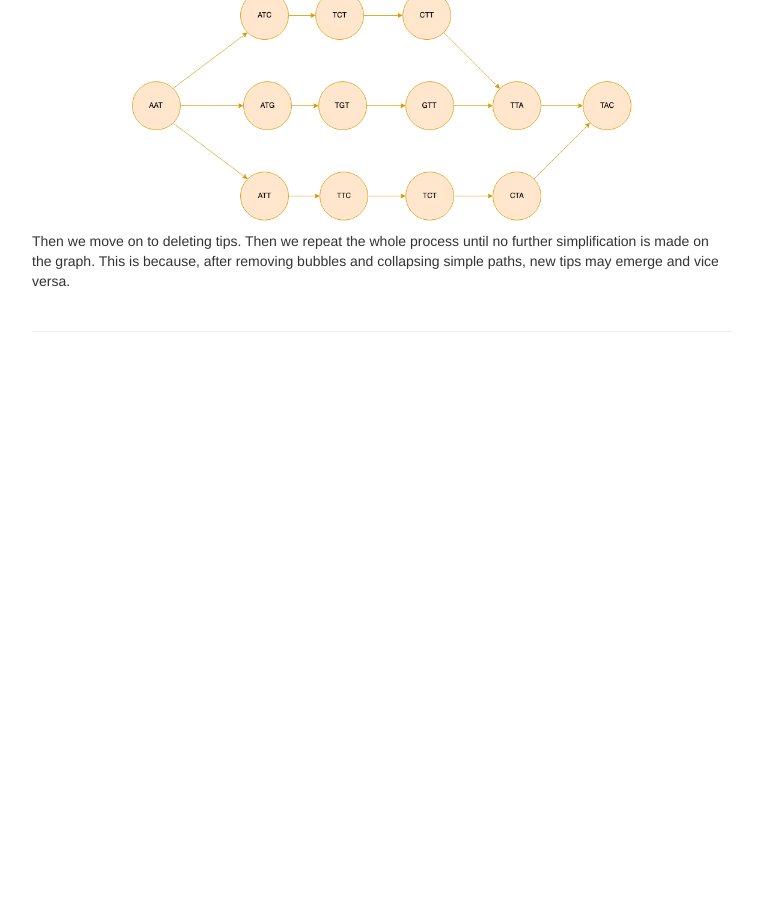
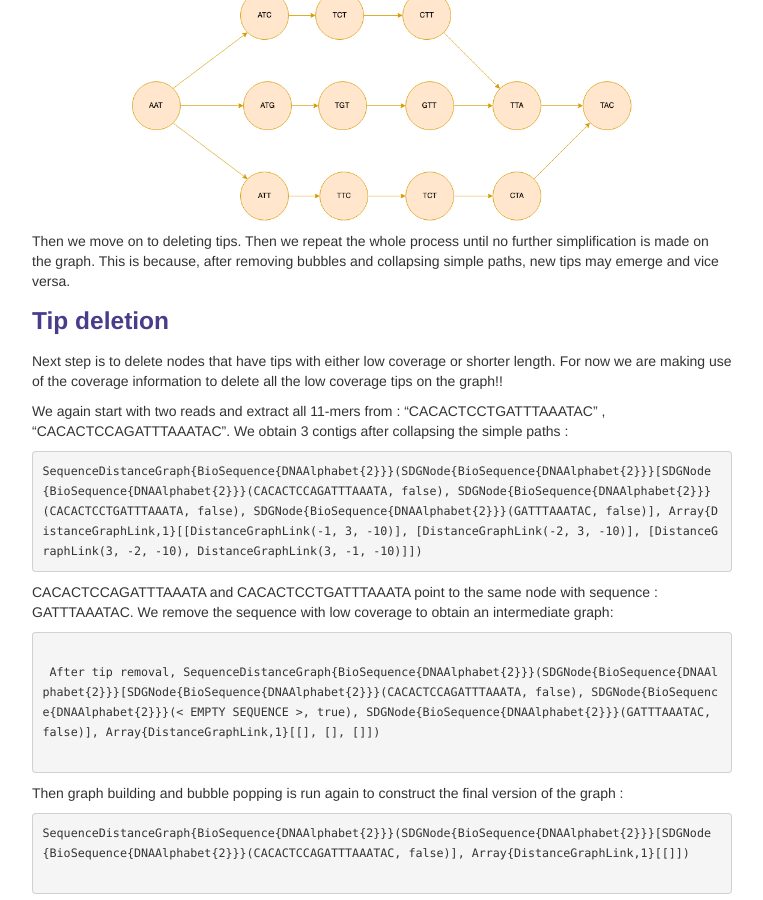
Before and after one commit to ardakdemir/ardakdemir.github.io, a Jekyll site: the page built from pages/gsoc.md, in a window 1280 px wide and 900 px high, scrolled down 9401 px. Shown: the whole window, without its empty margins (258-1021 px from the left). Built offline with Jekyll 4.4.1, drawn with Linux system fonts in a browser that asks for light colours; before the commit the page ends 9764 px from its top, so only the background shows below that.

Commit message:
error correction information added

````diff
--- a/pages/gsoc.md
+++ b/pages/gsoc.md
@@ -396,3 +396,32 @@ A complex bubble looks like the figure below. We need to first simplify the grap
 
 Then we move on to deleting tips. Then we repeat the whole process until no further simplification is made on the graph.
 This is because, after removing bubbles and collapsing simple paths, new tips may emerge and vice versa.
+
+
+### Tip deletion
+
+Next step is to delete nodes that have tips with either low coverage or shorter length.
+For now we are making use of the coverage information to delete all the low coverage tips on the graph!!
+
+We again start with two reads and extract all 11-mers from : "CACACTCCTGATTTAAATAC" , "CACACTCCAGATTTAAATAC". We obtain 3 contigs after collapsing the simple paths :
+
+```
+SequenceDistanceGraph{BioSequence{DNAAlphabet{2}}}(SDGNode{BioSequence{DNAAlphabet{2}}}[SDGNode{BioSequence{DNAAlphabet{2}}}(CACACTCCAGATTTAAATA, false), SDGNode{BioSequence{DNAAlphabet{2}}}(CACACTCCTGATTTAAATA, false), SDGNode{BioSequence{DNAAlphabet{2}}}(GATTTAAATAC, false)], Array{DistanceGraphLink,1}[[DistanceGraphLink(-1, 3, -10)], [DistanceGraphLink(-2, 3, -10)], [DistanceGraphLink(3, -2, -10), DistanceGraphLink(3, -1, -10)]])
+```
+
+CACACTCCAGATTTAAATA and CACACTCCTGATTTAAATA point to the same node with sequence : GATTTAAATAC. We remove the sequence with low coverage to obtain an intermediate graph:
+
+```
+
+ After tip removal, SequenceDistanceGraph{BioSequence{DNAAlphabet{2}}}(SDGNode{BioSequence{DNAAlphabet{2}}}[SDGNode{BioSequence{DNAAlphabet{2}}}(CACACTCCAGATTTAAATA, false), SDGNode{BioSequence{DNAAlphabet{2}}}(< EMPTY SEQUENCE >, true), SDGNode{BioSequence{DNAAlphabet{2}}}(GATTTAAATAC, false)], Array{DistanceGraphLink,1}[[], [], []])
+
+```
+
+
+Then graph building and bubble popping is run again to construct the final version of the graph :
+
+
+```
+SequenceDistanceGraph{BioSequence{DNAAlphabet{2}}}(SDGNode{BioSequence{DNAAlphabet{2}}}[SDGNode{BioSequence{DNAAlphabet{2}}}(CACACTCCAGATTTAAATAC, false)], Array{DistanceGraphLink,1}[[]])
+
+```
````
